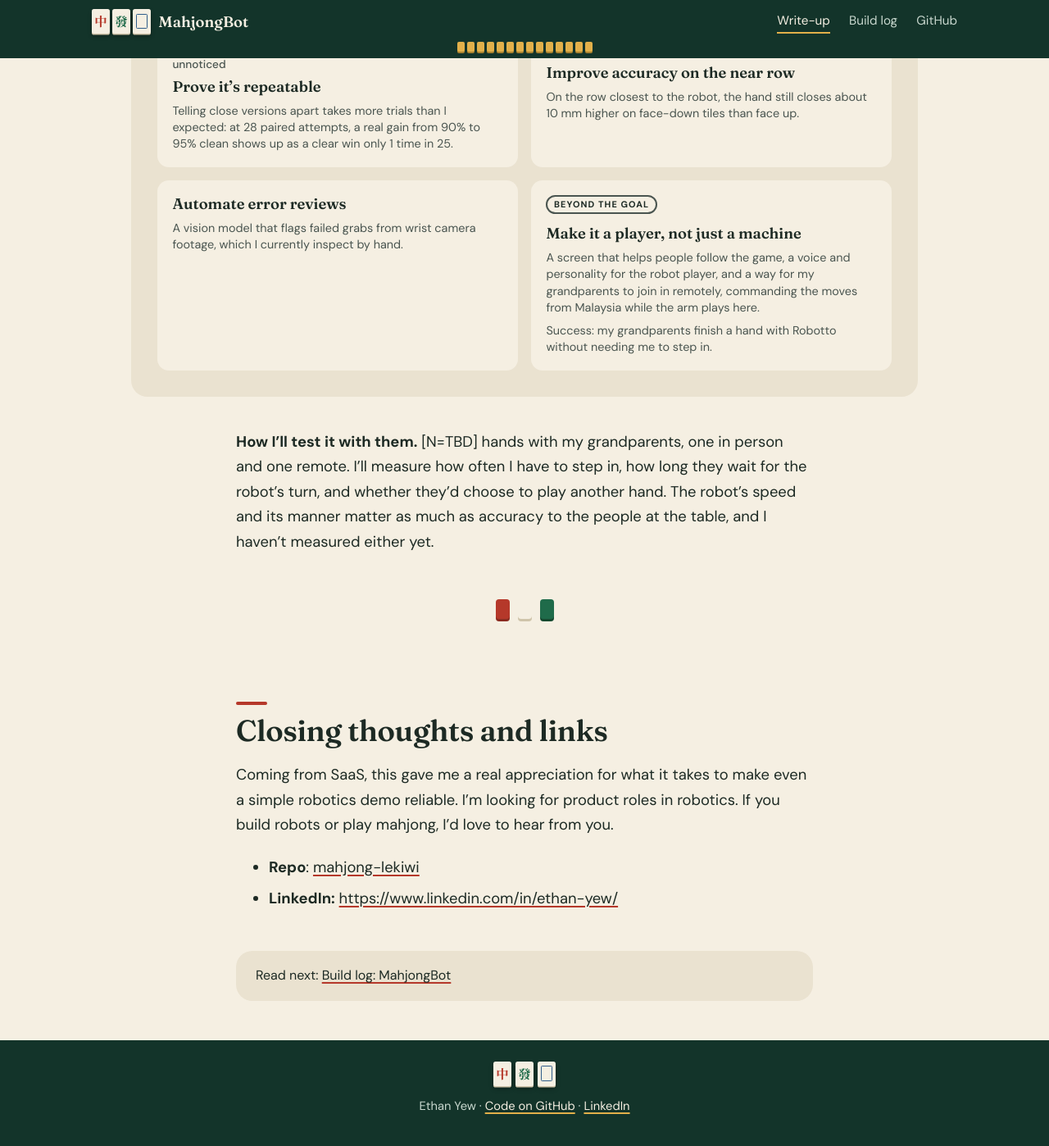
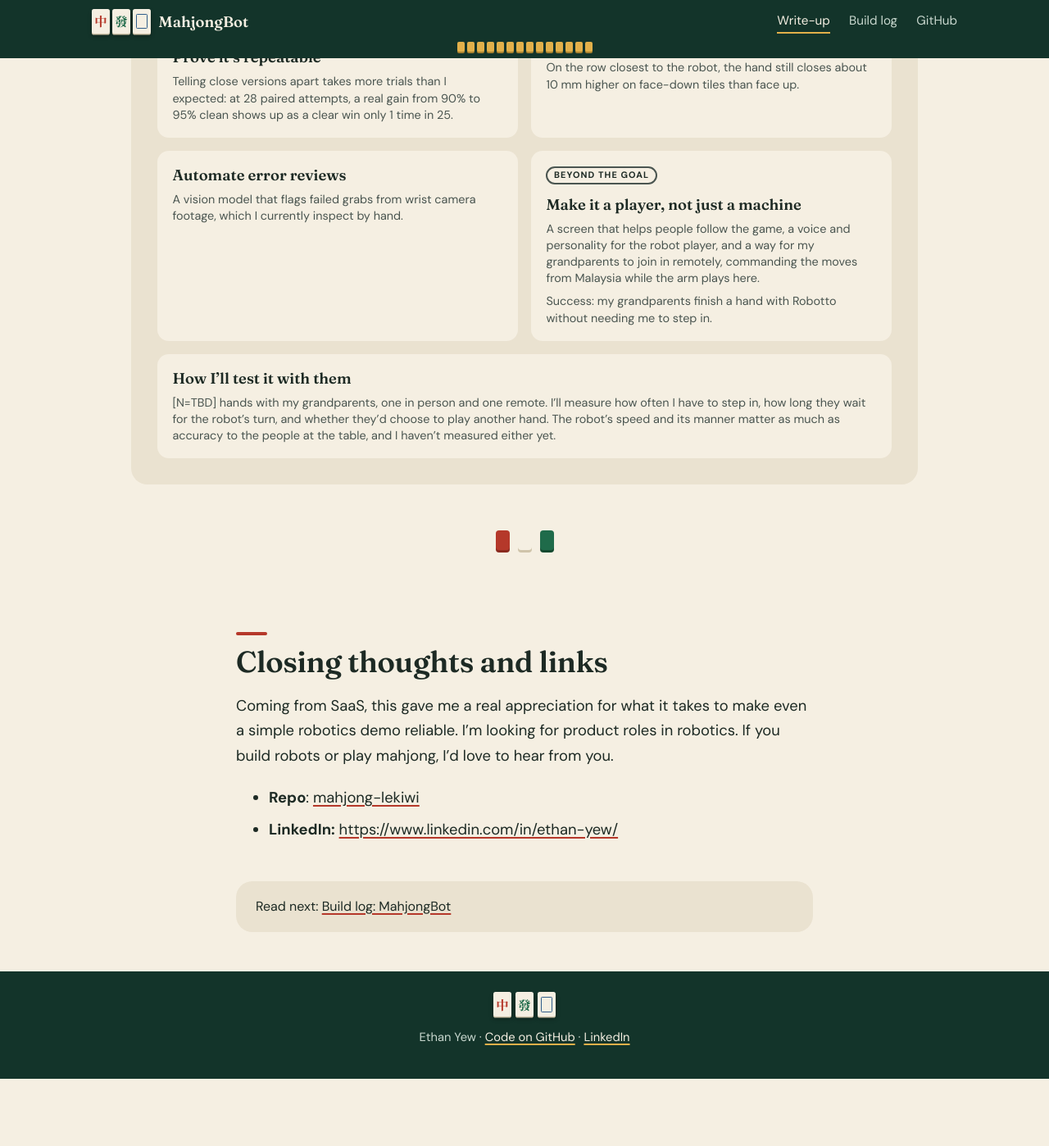
Before and after one commit to EthanYew/mahjong-lekiwi, a Jekyll site: the page built from site/index.md, in a window 1280 px wide and 1400 px high, scrolled down 21743 px. Shown: the whole window at 82% size. Built offline with Jekyll 4.4.1, drawn with Linux system fonts in a browser that asks for light colours; after the commit the page ends 23059 px from its top, so only the background shows below that.

Commit message:
Site: give the empty-seat card room, test plan inside the next-steps infographic
The seat toggle wrapped its last button onto a second line, and the wrapped pill kept
the first line's width, leaving dead space after the third button. A wide card fits
all four on one line; narrow screens get an even 2x2 grid. The grandparents test plan
moves into the Closing the gap infographic so it sits with the goal it tests.

Co-Authored-By: Claude Opus 5.5 <noreply@anthropic.com>

```diff
--- a/site/_includes/ig-empty-seat.html
+++ b/site/_includes/ig-empty-seat.html
@@ -1,4 +1,4 @@
-<section class="ig reveal" id="empty-seat" aria-labelledby="seat-h">
+<section class="ig wide reveal" id="empty-seat" aria-labelledby="seat-h">
   <h3 id="seat-h">Four seats, one table</h3>
   <p class="ig-sub">Mahjong needs four players. Ours only fills when my grandparents visit.</p>
   <div class="seg" role="group" aria-label="Show the table" hidden>
--- a/site/_includes/ig-next.html
+++ b/site/_includes/ig-next.html
@@ -21,5 +21,9 @@
       <p style="margin:0">A screen that helps people follow the game, a voice and personality for the robot player, and a way for my grandparents to join in remotely, commanding the moves from Malaysia while the arm plays here.</p>
       <p class="muted" style="margin:0">Success: my grandparents finish a hand with Robotto without needing me to step in.</p>
     </div>
+    <div class="node span">
+      <h4>How I’ll test it with them</h4>
+      <p style="margin:0">[N=TBD] hands with my grandparents, one in person and one remote. I’ll measure how often I have to step in, how long they wait for the robot’s turn, and whether they’d choose to play another hand. The robot’s speed and its manner matter as much as accuracy to the people at the table, and I haven’t measured either yet.</p>
+    </div>
   </div>
 </section>
--- a/site/assets/css/infographics.css
+++ b/site/assets/css/infographics.css
@@ -106,6 +106,8 @@ article > .ig.wide { max-width: 60rem; }
 .seat-copy h4 { margin-bottom: .4rem; }
 .seat-copy p { margin: 0 0 .6rem; }
 .seat-copy .verdict { font: 600 1.25rem/1.25 var(--font-display); color: var(--text); }
+#empty-seat .seg { flex-wrap: nowrap; }
+@media (max-width: 760px) { #empty-seat .seg { display: grid; grid-template-columns: 1fr 1fr; border-radius: 1.4rem; } #empty-seat .seg button { line-height: 1.2; } }
 @media (max-width: 640px) { .seat-wrap { grid-template-columns: 1fr; justify-items: center; } .seat-copy { justify-self: stretch; } }
 
 /* ---------- 3. Interventions ---------- */
@@ -315,6 +317,7 @@ article > .mq.wide { max-width: 60rem; }
 .next .k { font: 600 1.7rem/1.05 var(--font-display); color: var(--highlight); }
 .next .k small { font: 500 .85rem var(--font-sans); color: var(--text-muted); display: block; margin-top: .2rem; }
 .next h4 { margin: 0; font: 600 1.15rem/1.2 var(--font-display); letter-spacing: 0; text-transform: none; color: var(--text); }
+.next .node.span { grid-column: 1 / -1; }
 @media (max-width: 640px) { .next { grid-template-columns: 1fr; } }
 
 /* ---------- Glossary popovers ---------- */
```
Also changed, not shown: site/index.md (+0 -3 lines).
